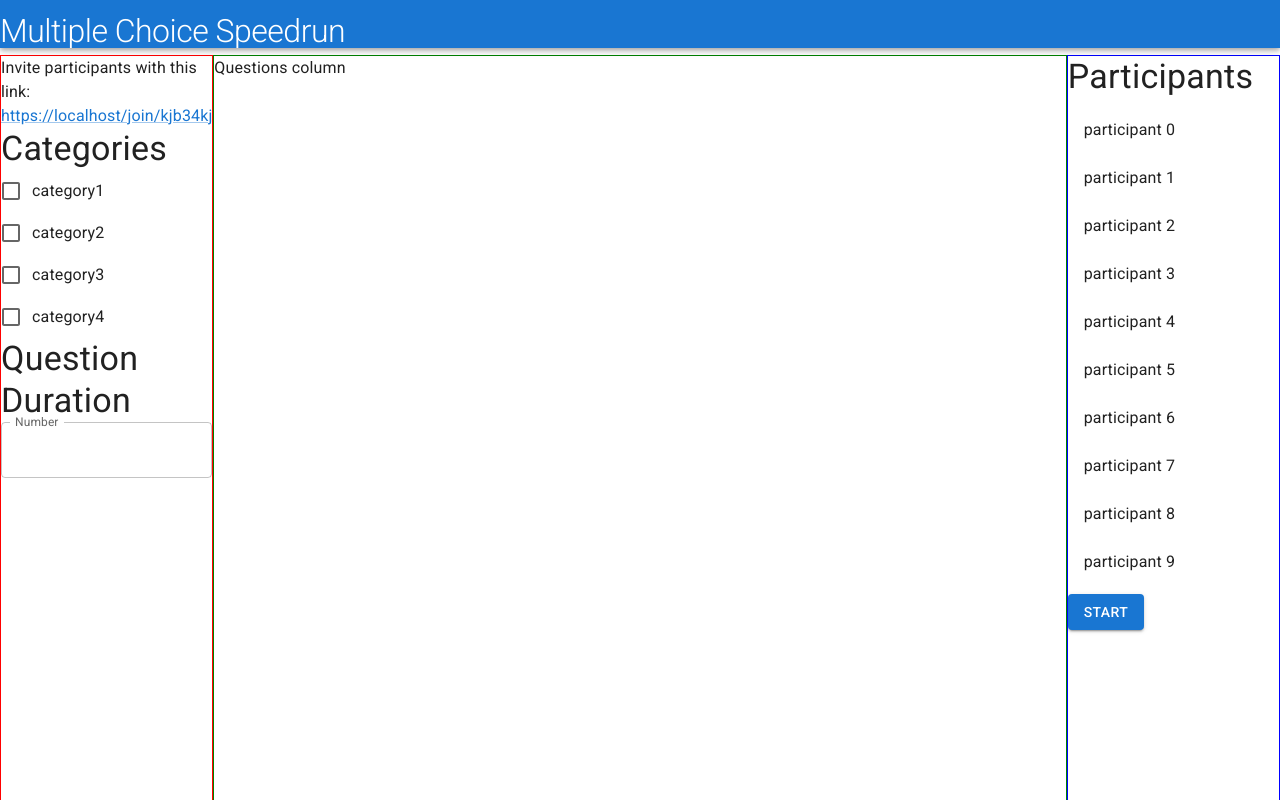
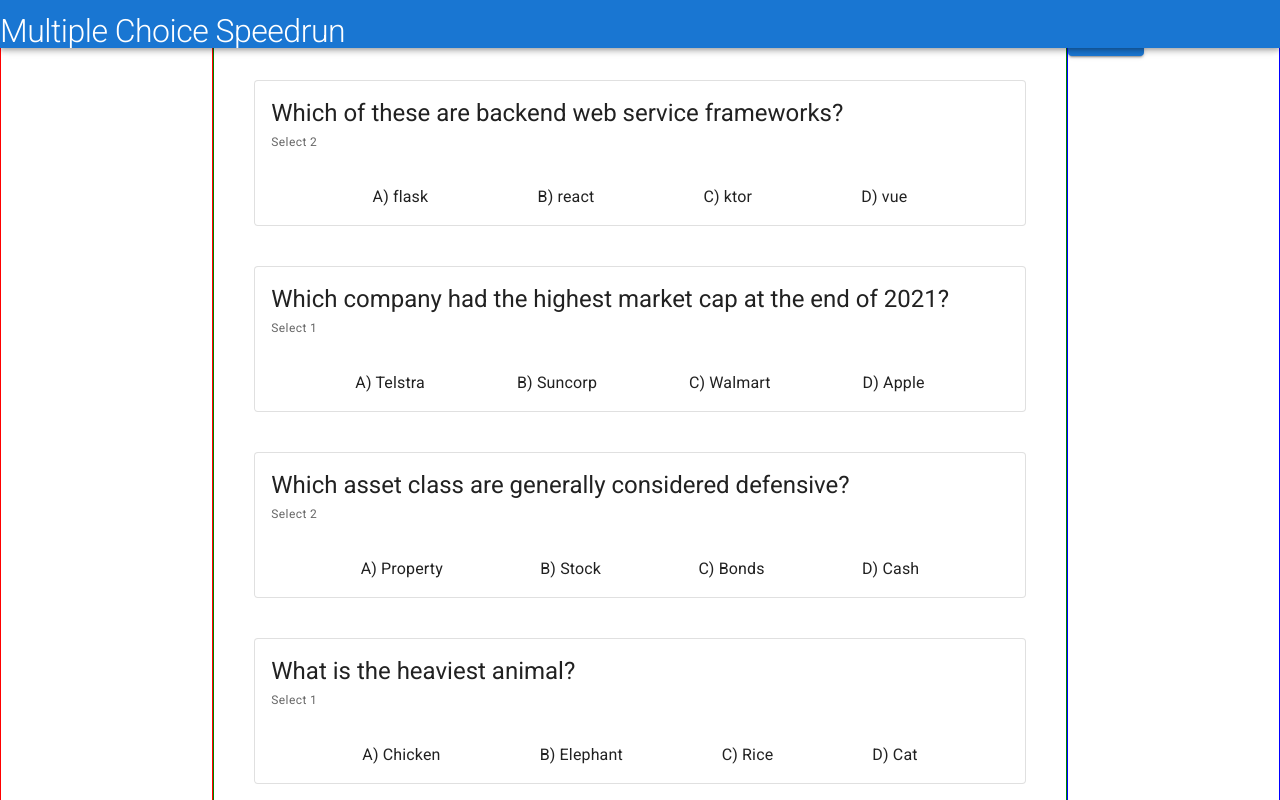
Before and after one commit to Ryangwaite/mc-speedrun, a React (Create React App) app in the folder ui/: page / in a window 1280 px wide. Shown: the top 800 px of the page. Built offline with nearby package versions, Linux system fonts and the light colour scheme.

Commit message:
Added question cards

```diff
--- /dev/null
+++ b/ui/src/common/Question.tsx
@@ -0,0 +1,180 @@
+import React from "react";
+import { Card, Button, Grid, Typography, Box, Link, FormGroup, FormControlLabel, Checkbox, TextField, CardContent, CardActions} from "@mui/material";
+import { margin } from "@mui/system";
+import CheckCircleOutlinedIcon from '@mui/icons-material/CheckCircleOutlined';
+import CancelOutlinedIcon from '@mui/icons-material/CancelOutlined';
+import CircleOutlinedIcon from '@mui/icons-material/CircleOutlined';
+
+enum OptionMode {
+    PLAIN,                              // When no answer has been selected and it hasn't been marked
+    SELECTED_UNMARKED,                  // When an option has been selected but not yet been marked
+    SELECTED_AND_MARKED_CORRECT,        // when an option has been selected and marked as correct
+    SELECTED_AND_MARKED_INCORRECT,      // When an option has been selected but it was incorrect
+    UNSELECTED_AND_MARKED_CORRECT,      // When an option was not selected but it is correct
+}
+
+interface IOptionProps {
+    text: string,
+    choiceLabel: string,  // e.g. "a)"
+    initialMode?: OptionMode,
+    onClick?: (isSelected: boolean) => void                    // Only applies to 'PLAIN' and 'SELECTED_UNMARKED' modes
+}
+
+interface IOptionState {
+    mode: OptionMode
+}
+
+class Option extends React.Component<IOptionProps, IOptionState> {
+    constructor(props: IOptionProps) {
+        super(props);
+        this.state = {
+            mode: this.props.initialMode === undefined ? OptionMode.PLAIN : this.props.initialMode
+        };
+
+        this.toggleOptionSelection = this.toggleOptionSelection.bind(this);
+    }
+
+    /**
+     * Toggles the option between 'PLAIN' and 'SELECTED_UNMARKED'.
+     *
+     * Invokes the 'onClick' prop with the updated selection state of the button
+     * post toggle.
+     */
+    toggleOptionSelection() {
+        this.setState((state, props) => {
+            const updatedMode = state.mode === OptionMode.PLAIN ? OptionMode.SELECTED_UNMARKED : OptionMode.PLAIN;
+            if (props.onClick) {
+                props.onClick(updatedMode === OptionMode.SELECTED_UNMARKED)
+            }
+            return {mode: updatedMode}
+        })
+    }
+
+    render() {
+        // const { mode } = this.state;
+        const { text, choiceLabel } = this.props;
+
+        switch (this.state.mode) {
+            case OptionMode.PLAIN:
+                return (
+                    <Box
+                        display="flex"
+                        justifyContent="center"
+                        alignItems="center"
+                        onClick={() => this.toggleOptionSelection()}
+                    >
+                        <Typography variant="body1">{choiceLabel} {text}</Typography>
+                    </Box>
+                )
+            case OptionMode.SELECTED_UNMARKED:
+                return (
+                    <Box
+                        display="flex"
+                        justifyContent="center"
+                        alignItems="center"
+                        onClick={() => this.toggleOptionSelection()}
+                    >
+                        <Typography
+                            variant="body1"
+                            sx={{
+                                border: "1px solid green"
+                            }}
+                        >{choiceLabel} {text}</Typography>
+                    </Box>
+                )
+            case OptionMode.SELECTED_AND_MARKED_CORRECT:
+                return (
+                    <Box
+                        display="flex"
+                        justifyContent="center"
+                        alignItems="center"
+                    >
+                        <Typography
+                            variant="body1"
+                            sx={{
+                                border: "1px solid green",
+                                background: "green"
+                            }}
+                        >{choiceLabel} {text}</Typography>
+                        <CheckCircleOutlinedIcon sx={{color: "green"}} /> :
+                    </Box>
+                )
+            case OptionMode.SELECTED_AND_MARKED_INCORRECT:
+                return (
+                    <Box
+                        display="flex"
+                        justifyContent="center"
+                        alignItems="center"
+                    >
+                        <Typography
+                            variant="body1"
+                            sx={{
+                                border: "1px solid red",
+                            }}
+                        >{choiceLabel} {text}</Typography>
+                        <CancelOutlinedIcon sx={{color: "red"}} /> :
+                    </Box>
+                )
+            case OptionMode.UNSELECTED_AND_MARKED_CORRECT:
+                return (
+                    <Box
+                        display="flex"
+                        justifyContent="center"
+                        alignItems="center"
+                    >
+                        <Typography
+                            variant="body1"
+                            sx={{
+                                border: "1px solid green",
+                            }}
+                        >{choiceLabel} {text}</Typography>
+                        <CircleOutlinedIcon fontSize="small" sx={{color: "green"}} /> :
+                    </Box>
+                )
+            default:
+                throw new Error(`Invalid Option mode '${this.state.mode}'`)
+        }
+    }
+}
+
+interface IQuestionCardProps {
+    question: string,
+    options: string[],
+    answers: number[],
+}
+
+interface IQuestionCardState {}
+
+export class QuestionCard extends React.Component<IQuestionCardProps, IQuestionCardState> {
+    constructor(props: IQuestionCardProps) {
+        super(props);
+        this.state = {}
+    }
+
+    render() {
+        const { question, options, answers } = this.props
+
+        return (
+            <Card
+                variant="outlined"
+                sx={{
+                    margin: "40px"
+                }}
+            >
+                <CardContent>
+                    <Typography variant="h5">{question}</Typography>
+                    <Typography variant="caption" color="text.secondary">Select {answers.length}</Typography>
+                </CardContent>
+                <CardActions
+                    sx={{
+                        display: "flex",
+                        justifyContent: "space-evenly",
+                        margin: "8px"
+                    }}
+                >
+                        {options.map((option, index) => <Option text={option} choiceLabel={String.fromCharCode(65 + index) + ")"} />)}
+                </CardActions>
+            </Card>
+        )
+    }
+}
--- a/ui/src/const.ts
+++ b/ui/src/const.ts
@@ -1,7 +1,14 @@
 export const APP_NAME: string = "Multiple Choice Speedrun"
 
-export const SAMPLE_QUESTIONS = {
-    questions: [
+
+export interface IQuestionAndAnswers {
+    readonly question: string,
+    readonly category: string,
+    readonly options: string[],
+    readonly answers: number[],
+}
+
+export const SAMPLE_QUESTIONS_AND_ANSWERS: IQuestionAndAnswers[] = [
     {
         question: "What does 'www' stand for in a web browser?",
         category: "technology",
@@ -114,4 +121,3 @@ export const SAMPLE_QUESTIONS = {
     },
 
 ]
-}
--- a/ui/src/host/Config.tsx
+++ b/ui/src/host/Config.tsx
@@ -1,7 +1,10 @@
-import React from "react";
+import React, { ReactElement } from "react";
 import { Button, Grid, Typography, Box, Link, FormGroup, FormControlLabel, Checkbox, TextField} from "@mui/material";
 import ParticipantList from "../common/ParticipantList";
 import { APP_BAR_HEIGHT } from "../common/AppBar";
+import { IQuestionAndAnswers, SAMPLE_QUESTIONS_AND_ANSWERS } from "../const";
+import { QuestionCard } from "../common/Question";
+
 
 interface ICategoriesBlockProps {
     categories: string[]
@@ -84,6 +87,35 @@ class ConfigColumn extends React.Component<IConfigColumnProps, IConfigColumnStat
     }
 }
 
+interface IQuestionColumnProps {
+    questionsAndAnswers: IQuestionAndAnswers[]
+}
+
+function QuestionColumn(props: IQuestionColumnProps) {
+
+    let renderedQuestions: React.ReactNode[] = []
+    for (const questionAndAnswer of props.questionsAndAnswers) {
+        const {question, options, answers} = questionAndAnswer;
+        renderedQuestions.push(
+            <QuestionCard
+                question={question}
+                options={options}
+                answers={answers}
+            />
+        )
+    }
+
+    return (
+        <Box
+            sx={{
+                overflow: "scroll"
+            }}
+        >
+            {renderedQuestions}
+        </Box>
+    )
+}
+
 interface IParticipantColumnProps {
     onStartClicked: () => void
 }
@@ -139,6 +171,8 @@ class Config extends React.Component<IConfigProps, IConfigState> {
 
     render() {
 
+
+
         return (
             <Grid
                 container
@@ -165,7 +199,7 @@ class Config extends React.Component<IConfigProps, IConfigState> {
                         border: "1px solid green"
                     }}
                 >
-                    <Typography>Questions column</Typography>
+                    <QuestionColumn questionsAndAnswers={SAMPLE_QUESTIONS_AND_ANSWERS} />
                 </Grid>
                 <Grid
                     item
```
Lines whose indentation alone changed are shown as unchanged.
